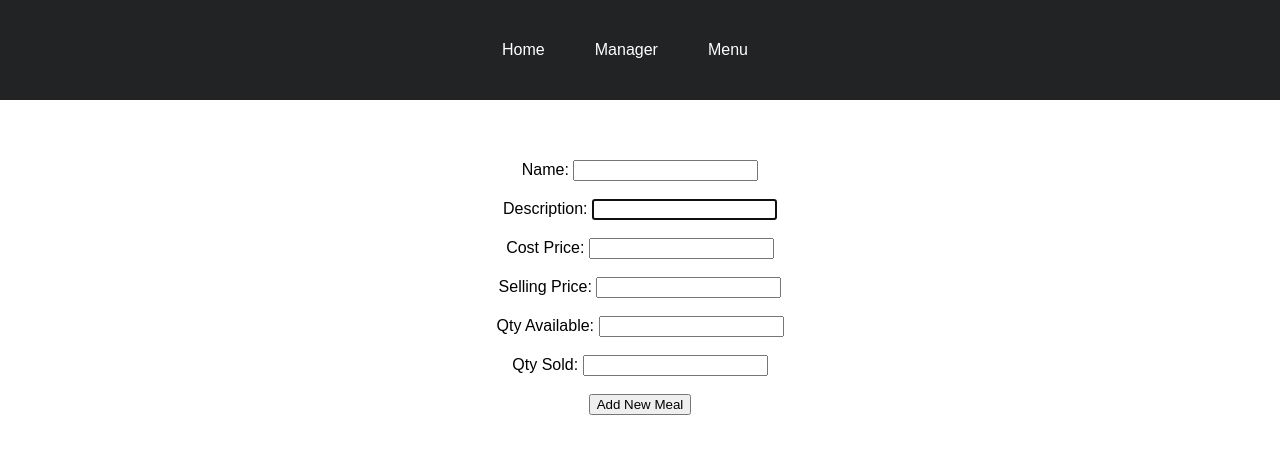
After one commit to KryptoFlamingo/Inventory_Management_App, a Flask app: page /manager/new_meal in a window 1280 px wide. The commit adds this page. Shown: the top 454 px of the page. Run offline with Flask 2, Linux system fonts and the light colour scheme.

Commit message:
new meal button and form created that routes to create a new database entry and save it on the list view in the manager table

```diff
--- a/controllers/manager_controller.py
+++ b/controllers/manager_controller.py
@@ -39,6 +39,23 @@ def update_meal(id):
     return redirect('/manager')
 
 
+### NEW
+@manager_blueprint.route("/manager/new_meal", methods=['POST', 'GET'])
+def new_meal():
+    if request.method == 'GET':
+        return render_template('/manager/new_meal.html')
+
+    if request.method == 'POST':
+        name = request.form['name']
+        description = request.form['description']
+        cost_price = request.form['cost_price']
+        selling_price = request.form['selling_price']
+        qty_available = request.form['qty_available']
+        qty_sold = request.form['qty_sold']
+        meal = Meal(name, description, cost_price, selling_price, qty_available, qty_sold)
+        print(meal)
+        meal_repository.save(meal)
+        return redirect('/manager')
 
 # # # DELETE
 # # DELETE '/meals/<id>'
--- a/static/style.css
+++ b/static/style.css
@@ -34,9 +34,9 @@ body > header{
     color: white;
 }
 
-#edit_link > a, a:visited{
-    color: black
-    text-decoration: none;
+.edit_link > a, a:visited{
+    color: white;
+    text-decoration-color: lightseagreen;
 }
 
 #menu > li > a:hover{
@@ -76,8 +76,13 @@ body > header{
     justify-content: center;
 }
 
-#edit_form{
-    justify-content: center;
-    align-content: center;
-    text-align: center;
+.edit_form {
+    flex-direction: column;
+    align-content: flex-start;
 }
+
+#add_new_meal_button{
+    background-color: green;
+    color: white;
+    padding: 8px;
+}
--- a/templates/manager/edit.html
+++ b/templates/manager/edit.html
@@ -1,7 +1,7 @@
 {% extends "base.html" %}
 {% block content %}
 
-<form id="edit_form" action="/manager/{{meal.id}}" method="POST" >
+<form action="/manager/{{meal.id}}" method="POST" class="edit_form">
   <div>
     <label for="name">Name:</label>
     <input type="text" id="name" name="name" value="{{meal.name}}" required>
--- /dev/null
+++ b/templates/manager/new_meal.html
@@ -0,0 +1,38 @@
+{% extends "base.html" %}
+{% block content %}
+
+<form action="/manager/new_meal" method="POST">
+  <div>
+    <label for="name">Name:</label>
+    <input type="text" id="name" name="name" required>
+  </div>
+  <br>
+  <div>
+    <label for="description">Description:</label>
+    <input type="text" id="description" name="description" required autofocus>
+  </div>
+  <br>
+  <div>
+    <label for="cost_price">Cost Price:</label>
+    <input type="number" id="cost_price" name="cost_price" required autofocus>
+  </div>
+  <br>
+  <div>
+    <label for="selling_price">Selling Price:</label>
+    <input type="number" id="selling_price" name="selling_price" required autofocus>
+  </div>
+  <br>
+  <div>
+    <label for="qty_available">Qty Available:</label>
+    <input type="number" id="qty_available" name="qty_available" required autofocus>
+  </div>
+  <br>
+  <div>
+    <label for="qty_sold">Qty Sold:</label>
+    <input type="number" id="qty_sold" name="qty_sold" required autofocus>
+  </div>
+<br>
+  <button type="submit" >Add New Meal</button>
+</form>
+
+{% endblock %}
```
Also changed, not shown: templates/manager.html (+4 -21 lines).
